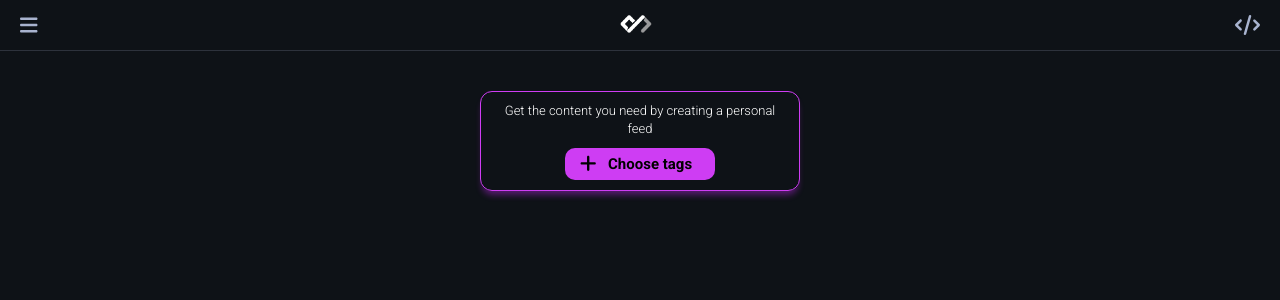
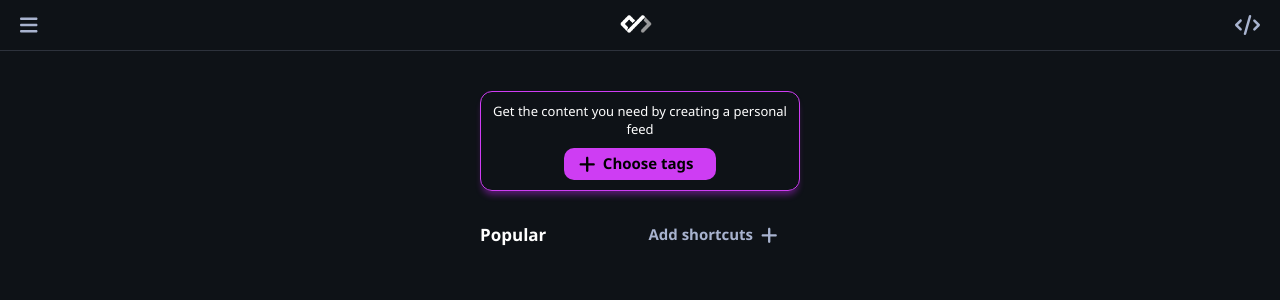
Before and after one commit to littlenines/daily-dev, a Vue app: page / in a window 1280 px wide. Shown: the top 300 px of the page. Built offline with nearby package versions, Linux system fonts and the light colour scheme.

Commit message:
add changes to button

```diff
--- a/src/App.vue
+++ b/src/App.vue
@@ -15,7 +15,7 @@ export default {
 @import url('https://fonts.googleapis.com/css2?family=Roboto:wght@100;300;400;500;700&display=swap');
 html {
     font-size: 10px;
-    font-family: "Roboto", "Arial", "Helvetica", "sans-serif";
+    font-family: "Segoe UI", "Roboto", "Arial", "Helvetica", "sans-serif";
 }
 
 body {
--- a/src/assets/scss/_variables.scss
+++ b/src/assets/scss/_variables.scss
@@ -3,6 +3,7 @@ $white: #fff;
 $black: #000;
 $button-default: #ce3df3;
 $button-hover: #d74cf6;
+$button-hover-transparent: rgba(168,179,207,0.12156862745098039);
 $button-hover-shadow: 0 14px 14px -6px rgba(192,41,240,0.6392156862745098);
 $default-shadow: 0 6px 6px -2px rgba(192,41,240,0.4);
 $label-tertiary: #a8b3cf;
--- a/src/components/DevButton.vue
+++ b/src/components/DevButton.vue
@@ -1,19 +1,25 @@
 <template>
-  <button :class="['btn', btnSize]">
-    <font-awesome-icon  v-if="isIconLeft" :icon="iconLeft" :class="iconSize" />
+  <button :class="['btn', btnSize, {block}, variantClass]">
+    <font-awesome-icon  v-if="isIconLeft" :icon="iconLeft"  :size="iconSize"/>
     &ensp;<slot>Add</slot>&ensp;
-    <font-awesome-icon  v-if="isIconRight" :icon="iconRight" :class="iconSize" />
+    <font-awesome-icon  v-if="isIconRight" :icon="iconRight" :size="iconSize" />
   </button>
 </template>
 
 <script>
 export default {
     props: {
+        variant: {
+            type: String,
+            default: 'default'
+        },
         isIconLeft: {
-            type: Boolean
+            type: Boolean,
+            default: false
         },
         isIconRight: {
-            type: Boolean
+            type: Boolean,
+            default: false
         },
         iconLeft: {
             type: String
@@ -23,11 +29,25 @@ export default {
         },
         iconSize: {
             type: String,
-            default: ''
+            default: 'sm',
+            validator: (value) => {
+                const fontSizes = ['xs','sm', 'lg', '2x', '3x', '5x','7x', '10x']
+                return fontSizes.indexOf(value) > -1
+            }
         },
         btnSize: {
             type: String,
-            default: 'btn-small'
+            default: 'sm',
+            validator: (value) => ['sm','md','lg'].indexOf(value) > -1
+        },
+        block: {
+            type: Boolean,
+            default: false
+        }
+    },
+    computed: {
+        variantClass () {
+            return 'btn-' + this.$props.variant
         }
     }
 }
@@ -36,31 +56,52 @@ export default {
 <style lang="scss" scoped>
 .btn {
     border: none;
+    cursor: pointer;
+    font-weight: 700;
     font-size: 1.5rem;
-    font-weight: 700;
-    cursor: pointer;
-    background-color: $button-default;
+    display: flex;
+    align-items: center;
 
-    &:hover {
-        background-color: $button-hover;
-        box-shadow: $button-hover-shadow;
-    }
-
-    &-small,
-    &-medium,
-    &-large {
+    &.sm,
+    &.md,
+    &.lg {
         height: 3.2rem;
         padding: 0 1.5rem;
         border-radius: 1rem;
     }
 
-    &-medium {
+    &.md {
         height: 4rem;
+        padding: 0 2.3rem;
     }
 
-    &-large {
+    &.lg {
         height: 4.5rem;
     }
+
+    &.block {
+        width: 100%;
+    }
+
+    &-default {
+        background-color: $button-default;
+
+     &:hover {
+        background-color: $button-hover;
+        box-shadow: $button-hover-shadow;
+     }
+    }
+
+    &-transparent {
+        background-color: transparent;
+        color: $label-tertiary;
+
+     &:hover {
+        background-color: $button-hover-transparent;
+        color: $white;
+     }
+    }
+
 }
 
 </style>
--- a/src/views/HomeView.vue
+++ b/src/views/HomeView.vue
@@ -3,10 +3,22 @@
     <div class="container">
       <div class="tag-card">
         <p class="tag-card-title">{{ cardTitle }}</p>
-        <DevButton :isIconLeft="true"
-                   :iconLeft="iconLeft"
-                   :iconSize="iconSize">
-                   {{ title }}
+        <DevButton isIconLeft
+                   :iconLeft="iconButton"
+                   :iconSize="iconSize"
+                   :variant="'default'">
+                   {{ cardButtonTitle }}
+        </DevButton>
+      </div>
+
+      <div class="popular">
+        <h3 class="popular-title">Popular</h3>
+        <DevButton isIconRight
+                   :iconRight="iconButton"
+                   :iconSize="iconSize"
+                   :btnSize="'md'"
+                   :variant="'transparent'">
+                   {{ transparentButtonTitle }}
         </DevButton>
       </div>
     </div>
@@ -24,10 +36,11 @@ export default {
   },
   data () {
     return {
-      title: "Choose tags",
+      cardButtonTitle: "Choose tags",
       cardTitle: 'Get the content you need by creating a personal feed',
-      iconLeft: "fa-solid fa-plus",
-      iconSize: 'fa-lg'
+      iconButton: "fa-solid fa-plus",
+      iconSize: 'lg',
+      transparentButtonTitle: 'Add shortcuts'
     }
   }
 }
@@ -45,16 +58,30 @@ export default {
     flex-wrap: wrap;
     border-radius: 1.2rem;
     justify-content: center;
+    margin-bottom: 2.4rem;
     border: 1px solid $button-default;
     box-shadow: $default-shadow;
   }
 
   .tag-card-title {
     color: $white;
-    font-weight: 300;
+    font-weight: 400;
     font-size: 1.3rem;
     text-align: center;
     line-height: 1.8rem;
     margin-bottom: 1rem;
   }
+
+  .popular {
+    display: flex;
+    align-items: center;
+  }
+
+  .popular-title {
+    flex: 1;
+    color: $white;
+    font-size: 1.7rem;
+    line-height: 2.4rem;
+    font-weight: 700;
+  }
 </style>
```
Also changed, not shown: src/components/DevCard.vue (added, +15 -0 lines).
